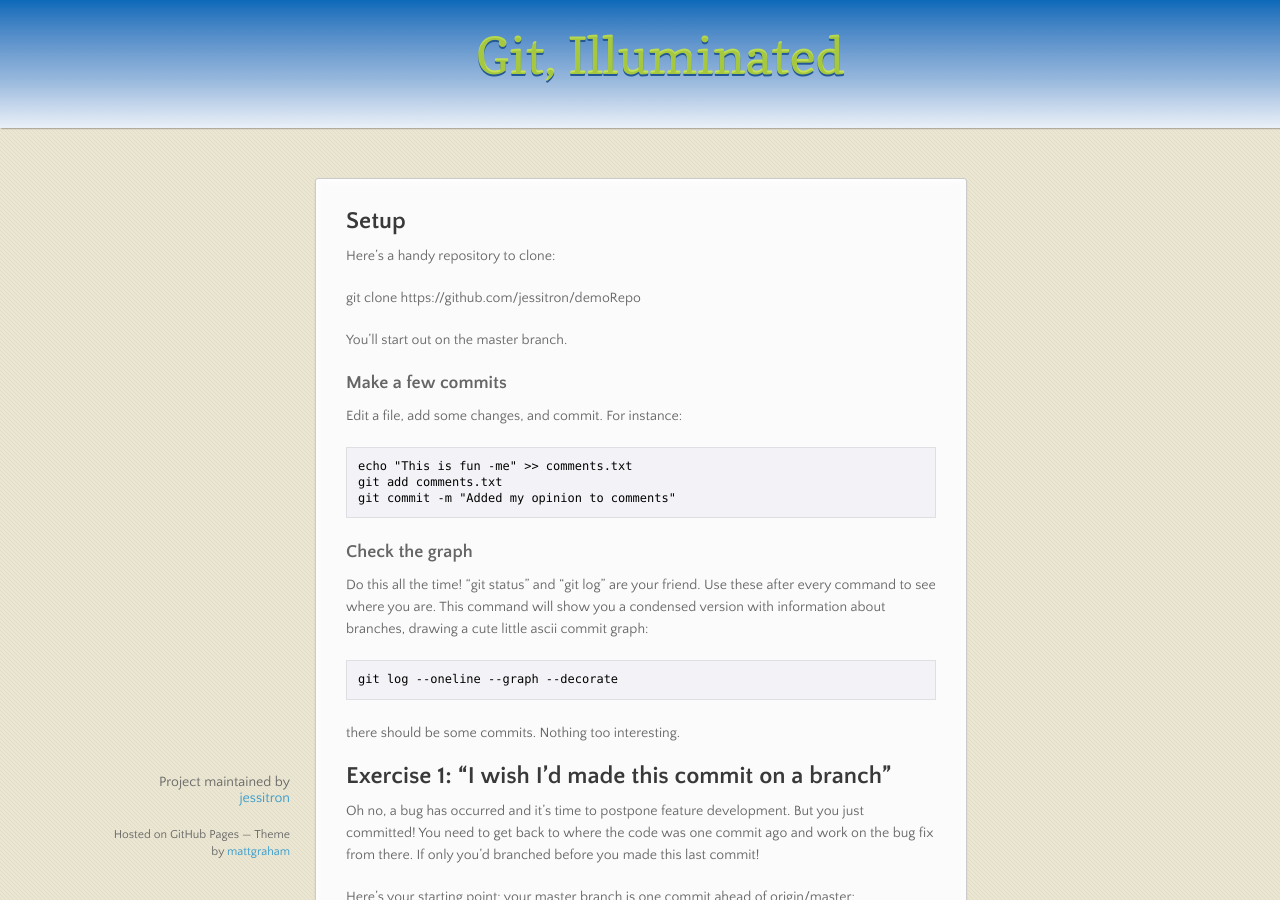
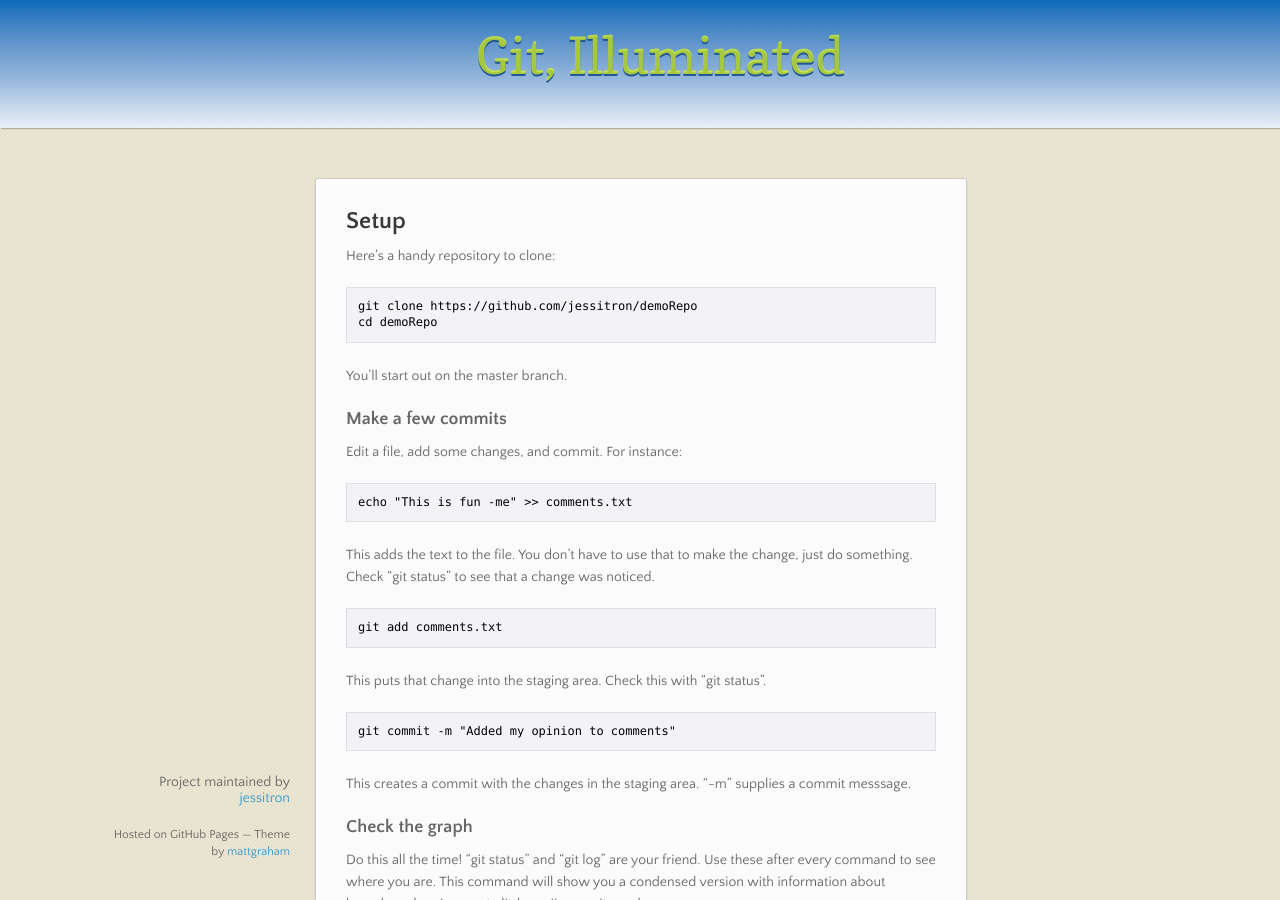
Before and after one commit to jessitron/git-happens, a Jekyll site: the page built from exercises/moveToBranch.md, in a window 1280 px wide and 900 px high. Built offline with Jekyll 4.4.1, drawn with Linux system fonts in a browser that asks for light colours; nearby versions of some CDN libraries.

Commit message:
More detailed instructions for first exercise

```diff
--- a/exercises/moveToBranch.md
+++ b/exercises/moveToBranch.md
@@ -6,7 +6,8 @@ layout: illuminated
 
 Here's a handy repository to clone:
 
-   git clone https://github.com/jessitron/demoRepo
+    git clone https://github.com/jessitron/demoRepo
+    cd demoRepo
 
 You'll start out on the master branch.
 
@@ -14,8 +15,20 @@ You'll start out on the master branch.
 Edit a file, add some changes, and commit. For instance:
 
     echo "This is fun -me" >> comments.txt
+
+This adds the text to the file. You don't have to use that to make the
+change, just do something. Check "git status" to see that a change was
+noticed.
+
     git add comments.txt
+
+This puts that change into the staging area. Check this with "git
+status".
+
     git commit -m "Added my opinion to comments"
+
+This creates a commit with the changes in the staging area. "-m"
+supplies a commit messsage.
 
 ### Check the graph
 Do this all the time! "git status" and "git log" are your friend. Use these
```
